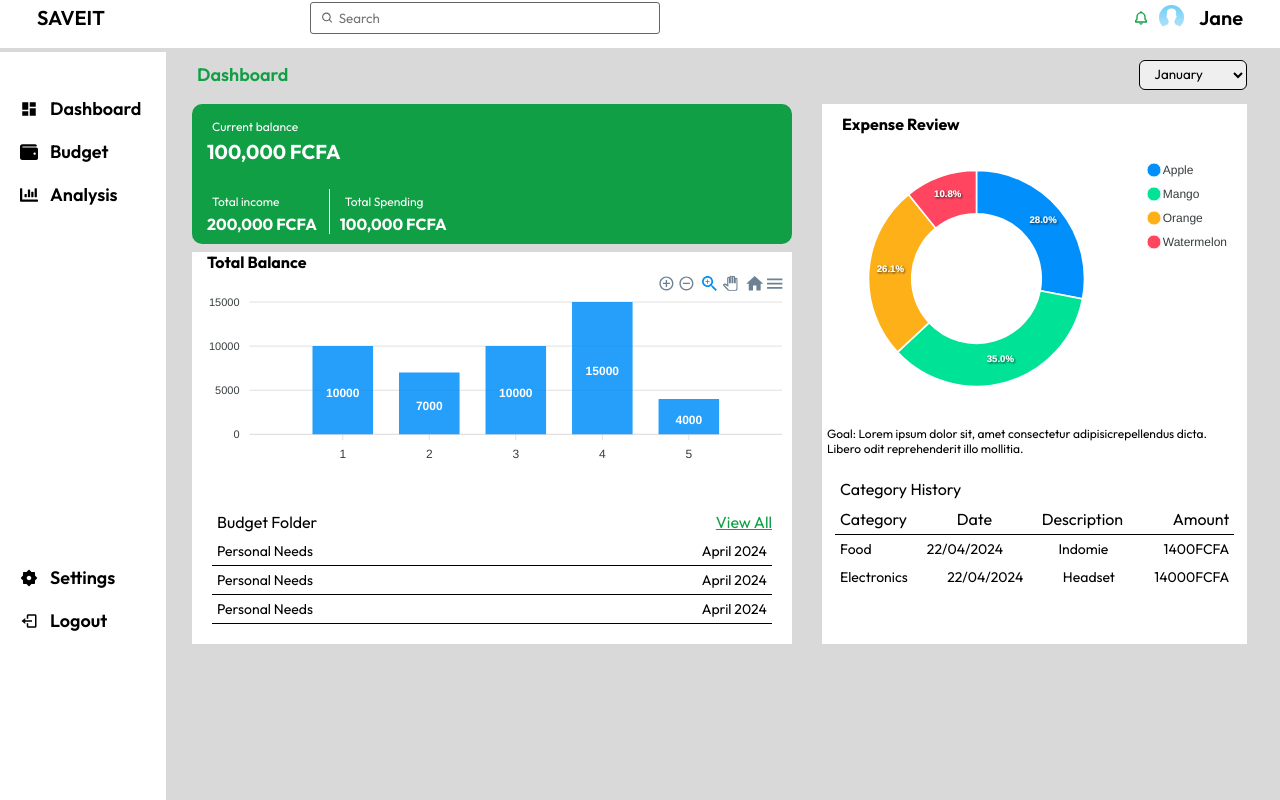
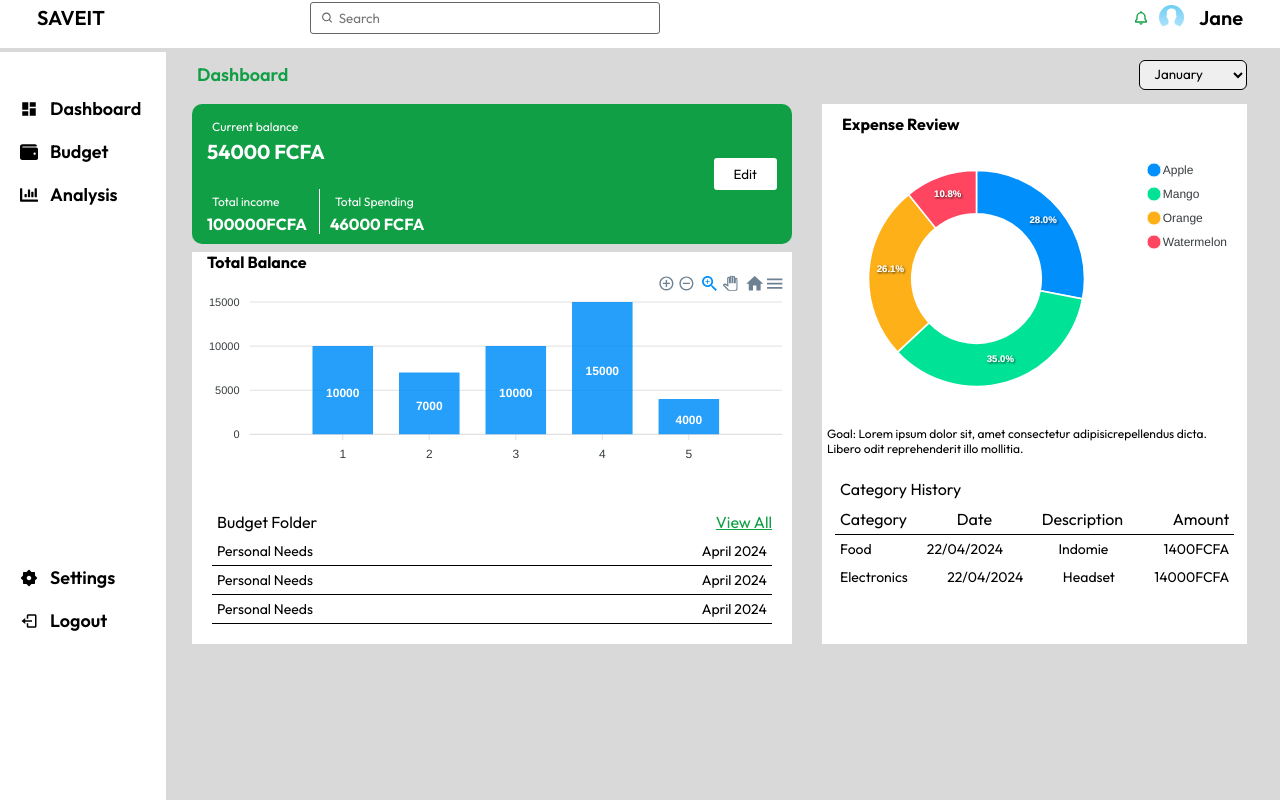
Before and after one commit to E-jane15/Expense_Tracker, a React (Vite) app: page /dashboard in a window 1280 px wide. Built offline with nearby package versions, Linux system fonts and the light colour scheme.

Commit message:
Wrote functions to display the balance, to edit the income and to display total amount spent

```diff
--- a/src/components/Balance/Balance.css
+++ b/src/components/Balance/Balance.css
@@ -1,4 +1,7 @@
 .balance-container{
+    display: flex;
+    justify-content: space-between;
+    align-items: center;
     background: #119f45;
     color: #fff;
     padding: 10px 15px;
--- a/src/components/Balance/Balance.jsx
+++ b/src/components/Balance/Balance.jsx
@@ -1,20 +1,54 @@
-import React from 'react'
+import React, { useState } from 'react'
 import './Balance.css'
+import Button from '../Button/Button';
+import { calculateTotal } from '../ExpenseList/ExpenseList';
 
 const Balance =()=>{
+
+  const [income,setIncome] = useState(100000);
+  const[editing, setEditing] = useState(false);
+  const [tempIncome, setTempIncome] = useState(income);
+   //function to toggle editing
+   const handleEdit=()=>{
+    setEditing(true);
+   }
+  //function to handle input change
+  const handleInputChange =(e)=>{
+      setTempIncome(e.target.value);
+  };
+
+  //function to save new budget
+  const handleSave=()=>{
+    setIncome(tempIncome);
+    setEditing(false);
+  }
+  const Total = calculateTotal();
+  const balance = income-Total;
     return(
         <div className='balance-container'>
+            <div>
             <p>Current balance</p>
-            <h2>100,000 FCFA</h2>
+            <h2>{balance} FCFA</h2>
             <div className='balance-flex'>
                 <div className='income'>
                   <p>Total income</p>
-                  <h3>200,000 FCFA</h3>
+                  <h3>{income}FCFA</h3>
                 </div>
                 <div>
                     <p>Total Spending</p>
-                    <h3>100,000 FCFA</h3>
+                    <h3>{Total} FCFA</h3>
                 </div>
+            </div>
+            </div>
+            <div>
+                {!editing?(
+                    <Button text='Edit' style={{backgroundColor: "#ffff", color:'#000'}} onClick={handleEdit}/>
+                ):(
+                    <div>
+                    <input type="number" value={tempIncome} onChange={handleInputChange} />
+                    <Button text='Save' style={{backgroundColor:'#fff', color:'#000'}} onClick={handleSave}/>
+                    </div>
+                )}
 
             </div>
         </div>
--- a/src/components/Button/Button.jsx
+++ b/src/components/Button/Button.jsx
@@ -1,9 +1,9 @@
 import React from 'react'
 import './Button.css'
 
-const Button = ({onClick,type='button',text}) => {
+const Button = ({onClick,type='button',text, style}) => {
   return (
-    <button onClick={onClick} type={type} className='btn1'>
+    <button onClick={onClick} type={type} style={style}className='btn1'>
       {text}
     </button>
   )
--- a/src/components/Content/Content.jsx
+++ b/src/components/Content/Content.jsx
@@ -1,4 +1,4 @@
-import React from 'react'
+import React, { useState } from 'react'
 import './Content.css'
 import Balance from '../Balance/Balance'
 import TotalBalanceChart from '../TotalBalanceChart/TotalBalanceChart'
@@ -11,7 +11,7 @@ const Content = () => {
     <div className='content-container'>
         <div className='content-wrapper'>
             <div className='column-1'>
-               <Balance/>
+               <Balance />
                <div className='chart-budget'>
                 <strong className='chart-title'>Total Balance</strong>
                <TotalBalanceChart/>
--- a/src/components/ExpenseList/ExpenseList.jsx
+++ b/src/components/ExpenseList/ExpenseList.jsx
@@ -4,15 +4,16 @@ import { Link } from "react-router-dom";
 import SearchBar from "../SearchBar/SearchBar";
 import Button from "../Button/Button";
 import { BiPencil, BiTrash } from "react-icons/bi";
-import initialexpenses from '../../../src/initialexpenses.json'
+import initialexpenses from "../../../src/initialexpenses.json";
 import Expenses from "../Expenses";
-import AddExpense from '../AddExpense/AddExpense'
+import AddExpense from "../AddExpense/AddExpense";
 import { useState } from "react";
+
 
 const ExpenseList = () => {
   const [expenses, setExpenses] = useState(initialexpenses);
   const [search, setSearch] = useState("");
-  const [addModal, setAddModal]= useState(false);
+  const [addModal, setAddModal] = useState(false);
 
   //function to add expenses
   const addExpense = (newExpense) => {
@@ -21,28 +22,31 @@ const ExpenseList = () => {
   };
 
   //function that shows the add expense form when add expense button is clicked
-     const handleAdd = ()=>{
+  const handleAdd = () => {
     setAddModal(true);
-    }
+  };
   //function to close the expense form
-    const handleCancel =()=>{
+  const handleCancel = () => {
     setAddModal(false);
-    }
+  };
   //function to filter expenses
   const filteredExpenses = expenses.filter((expense) =>
     expense.category.toLowerCase().includes(search.toLowerCase())
   );
 
+
+
+
   return (
     <div className="expenselist-container">
       {/* Displaying the expense form if it isn't yet by clicking the addexpense button*/}
-       {addModal?(
-        <AddExpense onAddExpense ={addExpense} onCancel ={handleCancel}/>
-       ):undefined}
+      {addModal ? (
+        <AddExpense onAddExpense={addExpense} onCancel={handleCancel} />
+      ) : undefined}
 
       <div className="expenselist-wrapper">
         <div className="expense-header">
-          <SearchBar onChange={(e)=>setSearch(e.target.value)}/>
+          <SearchBar onChange={(e) => setSearch(e.target.value)} />
           <Button text="Add Expense" onClick={handleAdd} />
         </div>
         <div className="editdelete-section">
@@ -66,10 +70,11 @@ const ExpenseList = () => {
           </thead>
           <tbody>
             {/*Looping through the expenses and displaying them in the expense list*/}
-      {filteredExpenses.map((expense)=>(
+            {filteredExpenses.map((expense) => (
+
                 <Expenses key={expense.id} expense={expense} />
+
             ))}
-
           </tbody>
         </table>
 
@@ -78,4 +83,14 @@ const ExpenseList = () => {
   );
 };
 
+
+
 export default ExpenseList;
+
+export const calculateTotal = ()=>{
+
+  const [expenses, setExpenses] = useState(initialexpenses);
+  return expenses.reduce((total, expense)=>{
+    return total = (total += +expense.amount)
+  },0);
+}
```
Lines whose indentation alone changed are shown as unchanged.
